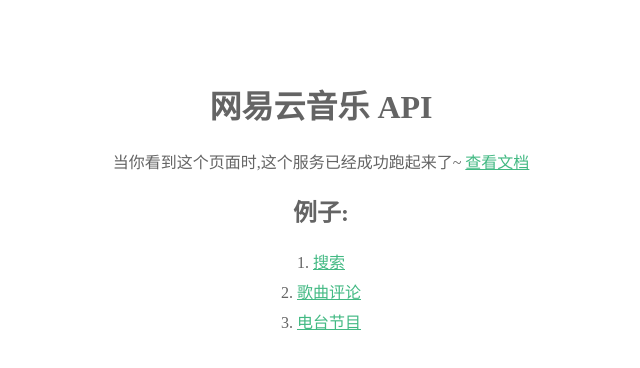
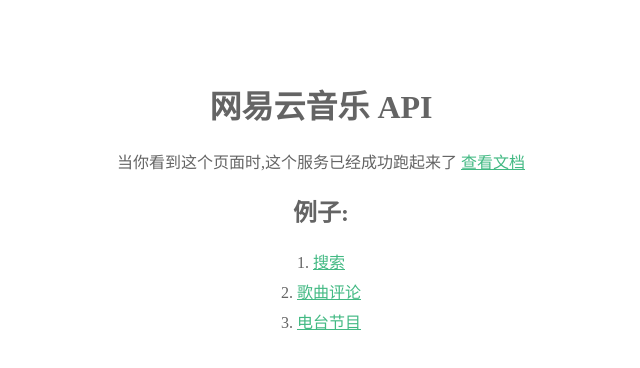
Before and after one commit to q139586/163music, a website: page 公共/index.html in a window 1280 px wide. Shown: the full height of the page, 319-959 px from the left. Drawn offline with Linux system fonts and the light colour scheme.

Commit message:
public/index.html

```diff
--- a/公共/index.html
+++ b/公共/index.html
@@ -10,7 +10,7 @@
 
 <body>
   <h1>网易云音乐 API</h1>
-  当你看到这个页面时,这个服务已经成功跑起来了~
+  当你看到这个页面时,这个服务已经成功跑起来了
   <a href="https://baidu.com">查看文档</a>
   <h2>例子:</h2>
   <ul>
```
